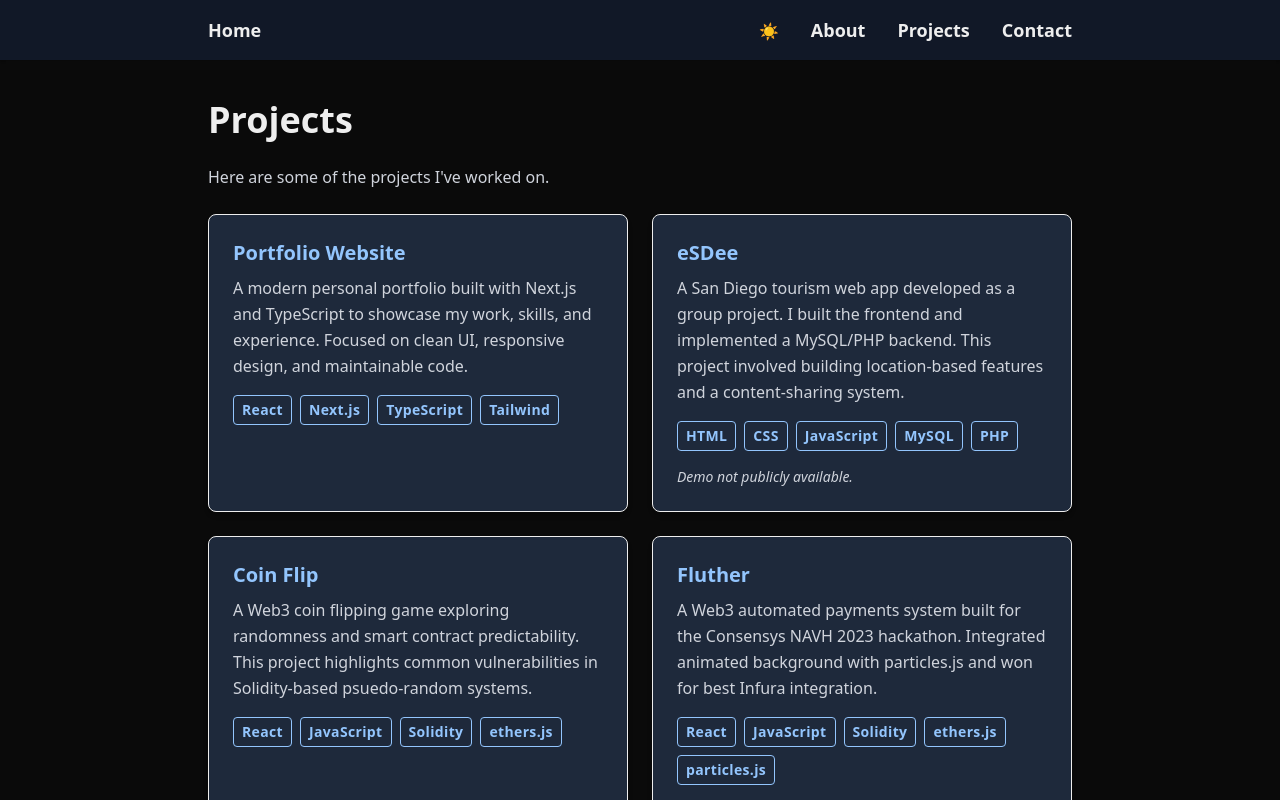
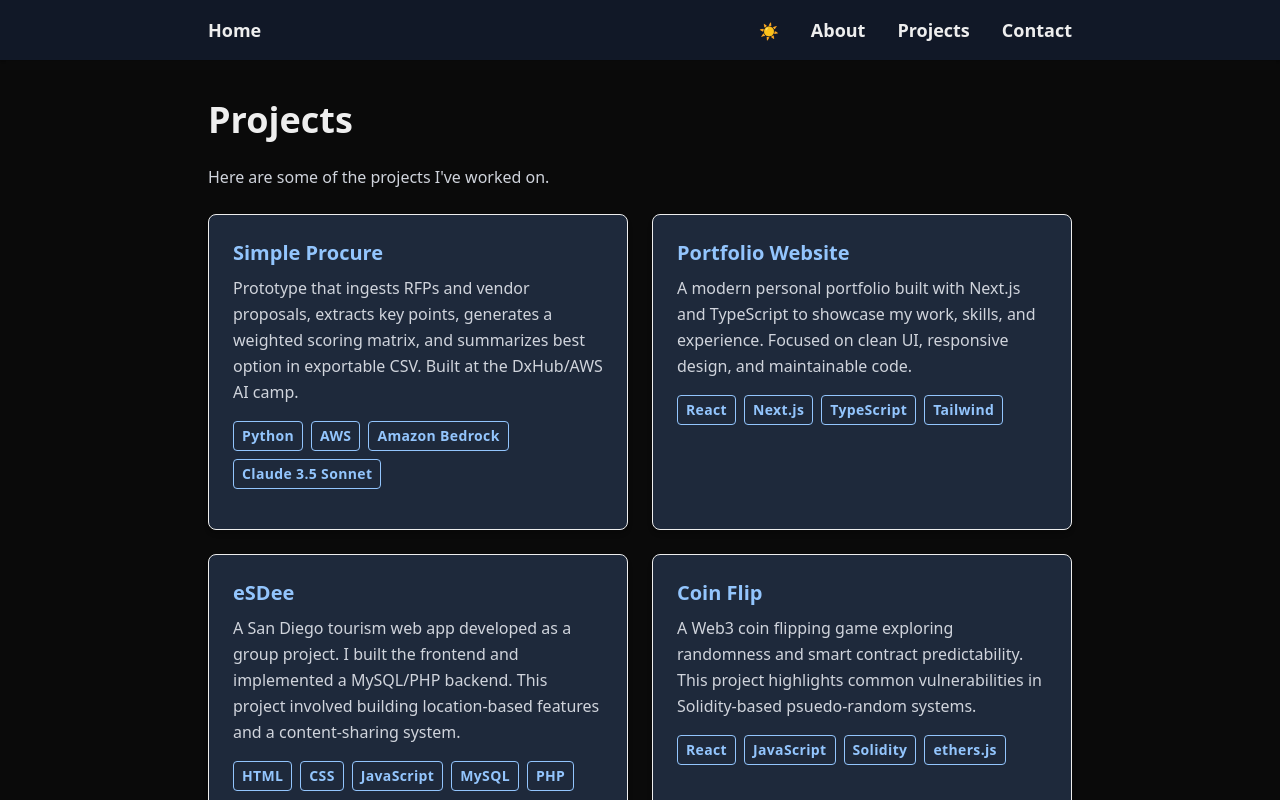
Before and after one commit to sawyersieja/kikko, a Next.js app: page /projects in a window 1280 px wide. Shown: the top 800 px of the page. Built offline with nearby package versions, Linux system fonts and the light colour scheme.

Commit message:
chore: Updated projects page adding procurement project.

```diff
--- a/src/app/projects/page.tsx
+++ b/src/app/projects/page.tsx
@@ -14,6 +14,12 @@ interface Project {
 }
 
 const projects: Project[] = [
+    {
+        title: "Simple Procure",
+        description: "Prototype that ingests RFPs and vendor proposals, extracts key points, generates a weighted scoring matrix, and summarizes best option in exportable CSV. Built at the DxHub/AWS AI camp.",
+        tech: ["Python","AWS","Amazon Bedrock", "Claude 3.5 Sonnet"],
+        link: "https://github.com/sawyersieja/team18-procurement",
+    },
     {
         title: "Portfolio Website",
         description: "A modern personal portfolio built with Next.js and TypeScript to showcase my work, skills, and experience. Focused on clean UI, responsive design, and maintainable code.",
```
